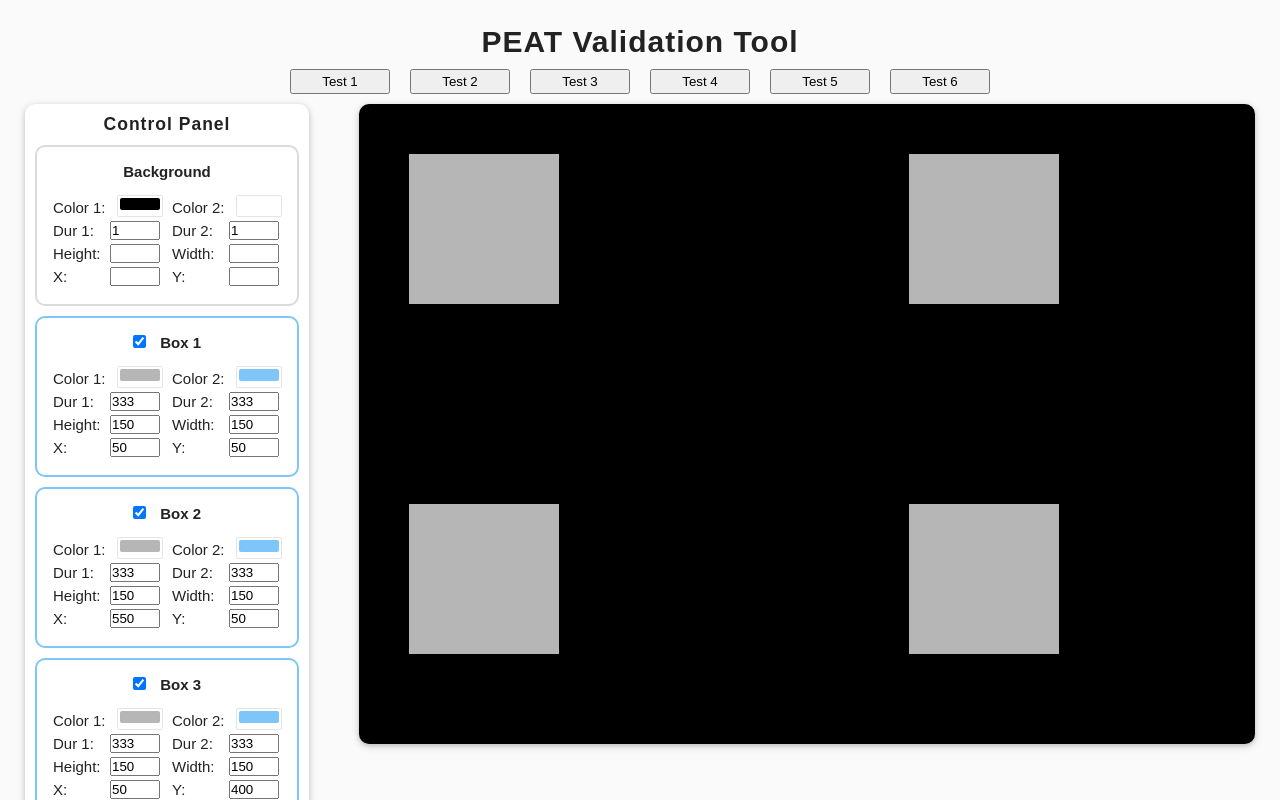
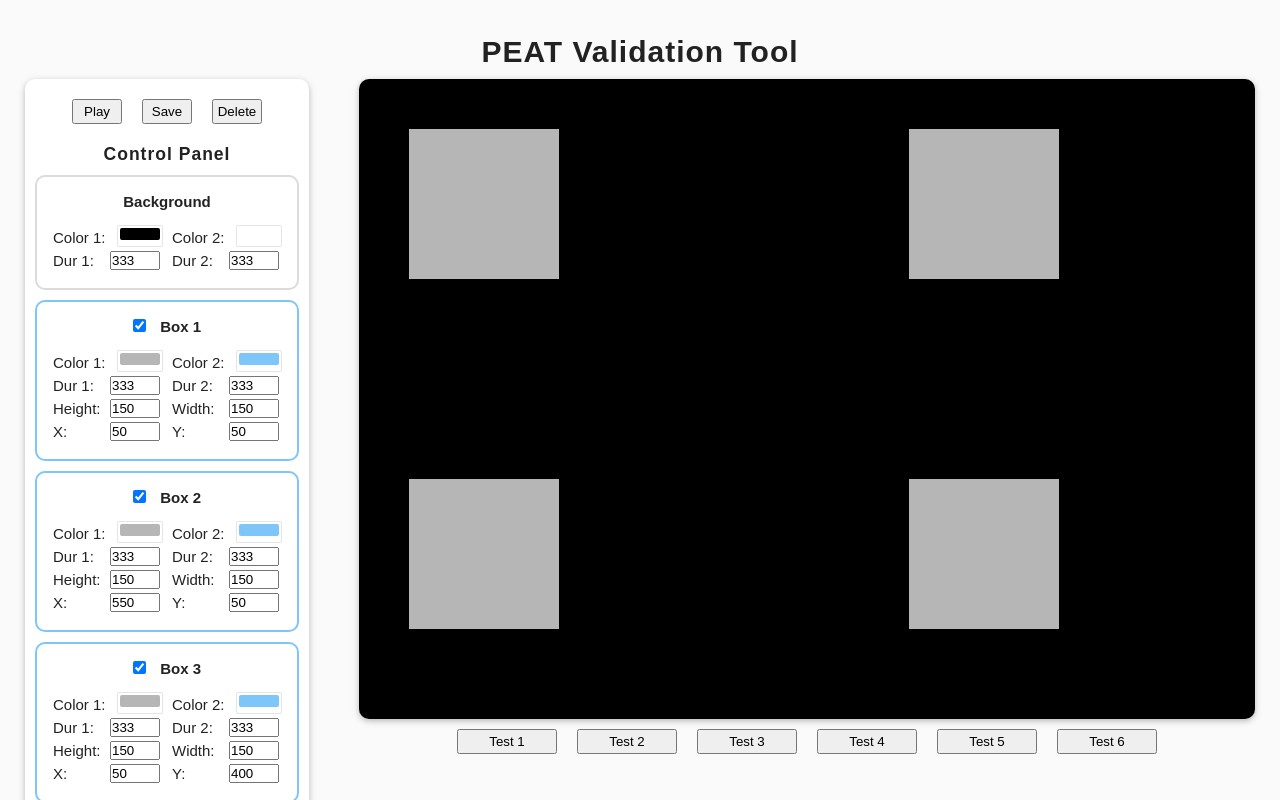
Before and after one commit to meaggrif/peat-validation-tool, a React (Create React App) app: page / in a window 1280 px wide. Shown: the top 800 px of the page. Built offline with nearby package versions, Linux system fonts and the light colour scheme.

Commit message:
updates to flashing functionality

```diff
--- a/src/App.js
+++ b/src/App.js
@@ -1,14 +1,12 @@
 import React from "react";
 import "./App.css";
 import { Board } from "./components/Board";
-import { TestButtons } from "./components/TestButtons";
 import styled from "styled-components";
 
 function App() {
   return (
     <StyledApp>
       <h1>PEAT Validation Tool</h1>
-      <TestButtons></TestButtons>
       <Board></Board>
     </StyledApp>
   );
@@ -19,4 +17,7 @@ export default App;
 const StyledApp = styled.div`
   padding: 25px;
   text-align: center;
+  h1 {
+    margin: 10px;
+  }
 `;
--- a/src/components/BackgroundBox.js
+++ b/src/components/BackgroundBox.js
@@ -1,5 +1,6 @@
 import React, { useEffect, useRef, useState } from "react";
 import { ColorBox } from "./ColorBox";
+import { TestButtons } from "./TestButtons";
 import styled from "styled-components";
 
 export const BackgroundBox = ({ boxes, background, isPlaying }) => {
@@ -8,9 +9,11 @@ export const BackgroundBox = ({ boxes, background, isPlaying }) => {
   const isPlayingRef = useRef(isPlaying);
   isPlayingRef.current = isPlaying;
 
+  const isPrimaryRef = useRef(isPrimary);
+  isPrimaryRef.current = isPrimary;
+
   useEffect(() => {
-    isPlayingRef.current = isPlaying;
-    if (!isPlaying) {
+    if (!isPlayingRef.current) {
       return;
     }
 
@@ -20,7 +23,7 @@ export const BackgroundBox = ({ boxes, background, isPlaying }) => {
       }
 
       setTimeout(() => {
-        if (isPrimary) {
+        if (isPrimaryRef.current) {
           scheduleColorChange(background.secondaryDuration);
         } else {
           scheduleColorChange(background.primaryDuration);
@@ -39,11 +42,16 @@ export const BackgroundBox = ({ boxes, background, isPlaying }) => {
   ]);
 
   return (
-    <StyledBackgroundBox color={background.primaryColor}>
-      {boxes.map((box, i) => (
-        <ColorBox key={i} box={box} isPlaying={isPlaying}></ColorBox>
-      ))}
-    </StyledBackgroundBox>
+    <div>
+      <StyledBackgroundBox
+        color={isPrimary ? background.primaryColor : background.secondaryColor}
+      >
+        {boxes.map((box, i) => (
+          <ColorBox key={i} box={box} isPlaying={isPlaying}></ColorBox>
+        ))}
+      </StyledBackgroundBox>
+      <TestButtons></TestButtons>
+    </div>
   );
 };
 
--- a/src/components/Board.js
+++ b/src/components/Board.js
@@ -9,8 +9,8 @@ export const Board = () => {
   const [background, setBackground] = useState({
     primaryColor: "#000000",
     secondaryColor: "#FFFFFF",
-    primaryDuration: 1,
-    secondaryDuration: 1,
+    primaryDuration: 333,
+    secondaryDuration: 333,
   });
 
   const [boxes, setBoxes] = useState([
--- a/src/components/BoxConfig.js
+++ b/src/components/BoxConfig.js
@@ -70,6 +70,8 @@ export const BoxConfig = ({ box, updateBox, background }) => {
             ></StyledInput>
           </div>
           <div class="input-row">
+            {background ? null : (
+              <React.Fragment>
                 <label>Height:</label>
                 <StyledInput
                   type="number"
@@ -77,14 +79,20 @@ export const BoxConfig = ({ box, updateBox, background }) => {
                   value={box.height}
                   onChange={(e) => updateBoxSize(e, "HEIGHT")}
                 ></StyledInput>
+              </React.Fragment>
+            )}
           </div>
           <div class="input-row">
+            {background ? null : (
+              <React.Fragment>
                 <label>X:</label>
                 <StyledInput
                   type="number"
                   value={box.x}
                   onChange={(e) => updateBoxCoord(e, "X")}
                 ></StyledInput>
+              </React.Fragment>
+            )}
           </div>
         </div>
 
@@ -107,6 +115,8 @@ export const BoxConfig = ({ box, updateBox, background }) => {
             ></StyledInput>
           </div>
           <div class="input-row">
+            {background ? null : (
+              <React.Fragment>
                 <label>Width:</label>
                 <StyledInput
                   type="number"
@@ -114,14 +124,20 @@ export const BoxConfig = ({ box, updateBox, background }) => {
                   value={box.width}
                   onChange={(e) => updateBoxSize(e, "WIDTH")}
                 ></StyledInput>
+              </React.Fragment>
+            )}
           </div>
           <div class="input-row">
+            {background ? null : (
+              <React.Fragment>
                 <label>Y:</label>
                 <StyledInput
                   type="number"
                   value={box.y}
                   onChange={(e) => updateBoxCoord(e, "Y")}
                 ></StyledInput>
+              </React.Fragment>
+            )}
           </div>
         </div>
       </div>
--- a/src/components/ControlPanel.js
+++ b/src/components/ControlPanel.js
@@ -24,6 +24,13 @@ export const ControlPanel = ({
 
   return (
     <StyledControlPanel>
+      <StyledButtonContainer>
+        <StyledButton onClick={() => setIsPlaying(!isPlaying)}>
+          {isPlaying ? "Stop" : "Play"}
+        </StyledButton>
+        <StyledButton>Save</StyledButton>
+        <StyledButton>Delete</StyledButton>
+      </StyledButtonContainer>
       <h3>Control Panel</h3>
       <BoxConfig
         box={background}
@@ -41,14 +48,6 @@ export const ControlPanel = ({
           ></BoxConfig>
         );
       })}
-
-      <StyledButtonContainer>
-        <StyledButton onClick={() => setIsPlaying(!isPlaying)}>
-          {isPlaying ? "Stop" : "Play"}
-        </StyledButton>
-        <StyledButton>Save</StyledButton>
-        <StyledButton>Delete</StyledButton>
-      </StyledButtonContainer>
     </StyledControlPanel>
   );
 };
```
Lines whose indentation alone changed are shown as unchanged.
